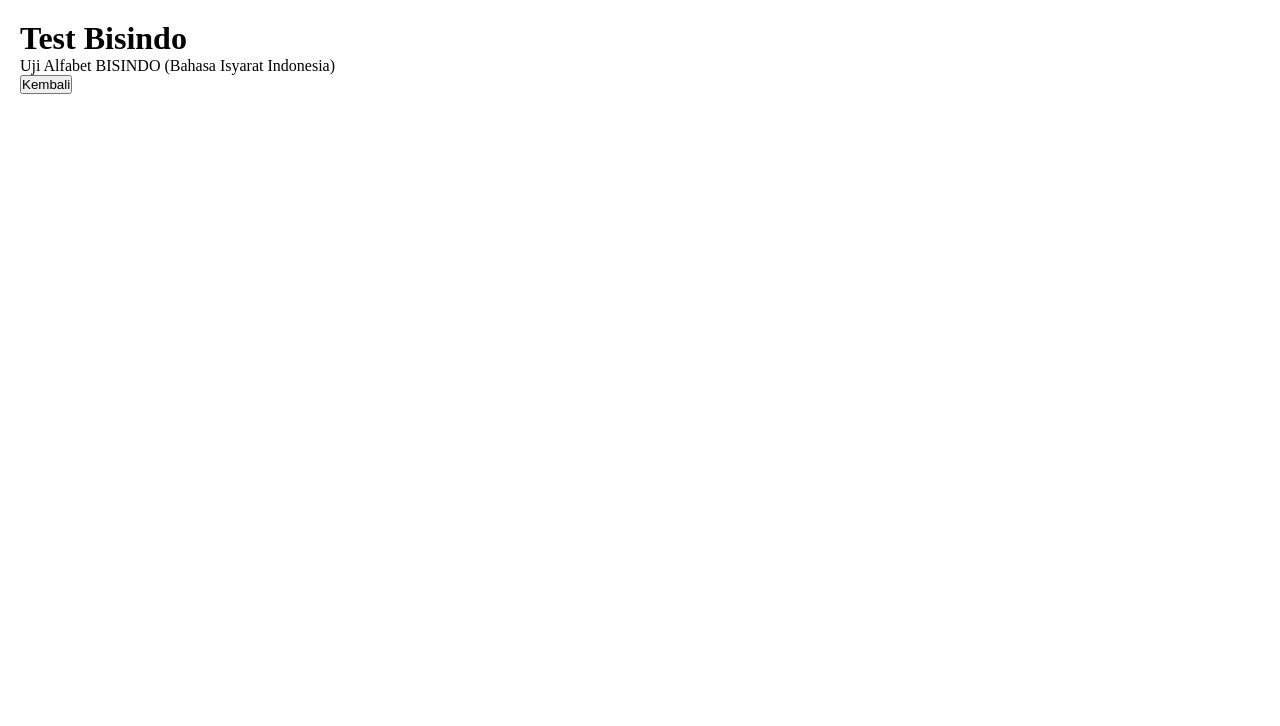
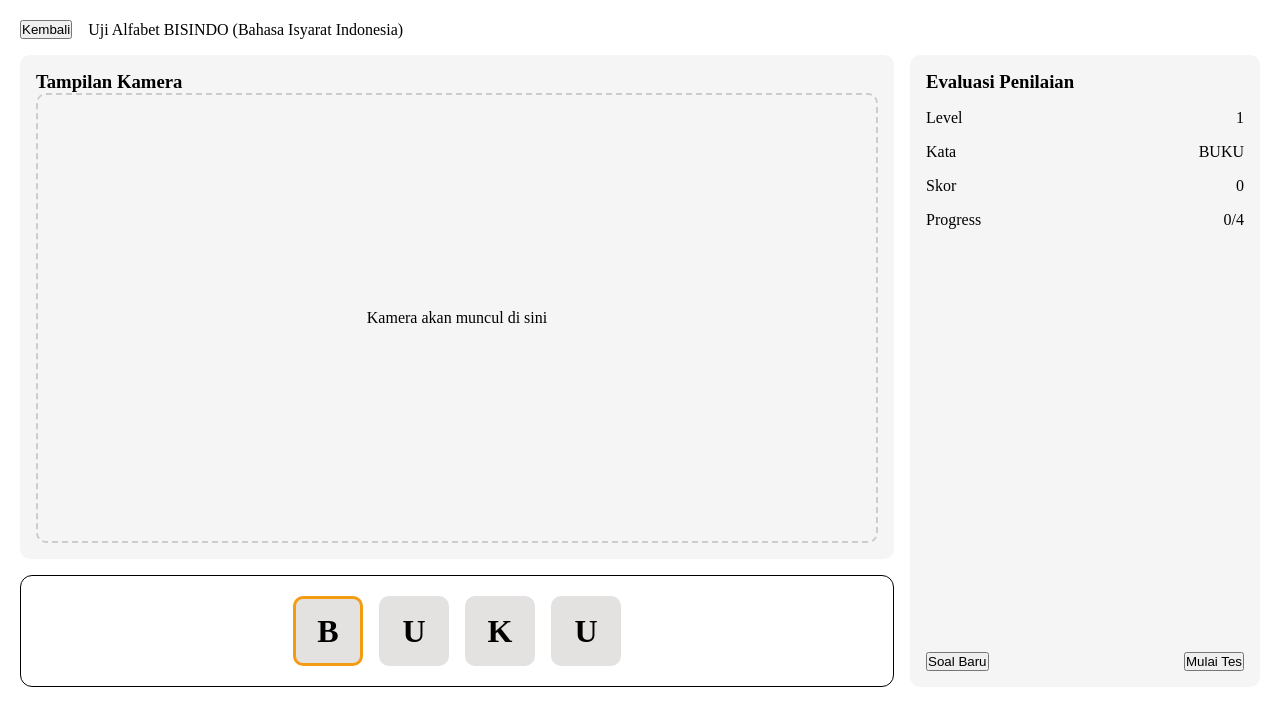
Before and after one commit to srmpandejlaki/BISINDO, a React (Vite) app in the folder frontend/: page /user/test-bisindo in a window 1280 px wide. Shown: the top 726 px of the page. Built offline with nearby package versions, Linux system fonts and the light colour scheme; no server answers.

Commit message:
halaman test kemampuan sudah dibuat

```diff
--- a/frontend/src/features/dashboard-user/pages/DashboardUser.jsx
+++ b/frontend/src/features/dashboard-user/pages/DashboardUser.jsx
@@ -1,7 +1,9 @@
 import React from "react";
-import { NavLink } from "react-router-dom";
+import { NavLink, useNavigate  } from "react-router-dom";
 
 function DashboardUser() {
+const navigate = useNavigate();
+
   return (
     <div className="content dashboard-user">
       <div className="pengantar">
@@ -14,12 +16,49 @@ function DashboardUser() {
           <p>Belajar Alfabet BISINDO (Bahasa Isyarat Indonesia)</p>
         </div>
       </NavLink>
-      <NavLink to="/user/test-bisindo">
+      <div className="test-bisindo">
         <div className="test-bisindo-card">
           <h3>Test Bisindo</h3>
           <p>Uji Alfabet BISINDO (Bahasa Isyarat Indonesia)</p>
         </div>
-      </NavLink>
+        <div className="button-levels">
+          <button
+            onClick={() =>
+              navigate("/user/test-bisindo", {
+                state: {
+                  level: 1
+                }
+              })
+            }
+          >
+            Level 1
+          </button>
+
+          <button
+            onClick={() =>
+              navigate("/user/test-bisindo", {
+                state: {
+                  level: 2
+                }
+              })
+            }
+          >
+            Level 2
+          </button>
+
+          <button
+            onClick={() =>
+              navigate("/user/test-bisindo", {
+                state: {
+                  level: 3
+                }
+              })
+            }
+          >
+            Level 3
+          </button>
+        </div>
+      </div>
     </div>
   );
 }
--- a/frontend/src/features/test-bisindo/pages/TestBisindo.jsx
+++ b/frontend/src/features/test-bisindo/pages/TestBisindo.jsx
@@ -1,16 +1,109 @@
-import React from "react";
-import { NavLink } from "react-router-dom";
+import React, { useState } from "react";
+import { NavLink, useLocation } from "react-router-dom";
+import words from "../utils/words";
 
 function TestBisindo() {
+  const location = useLocation();
+  const level = location.state?.level || 1;
+
+  const generateWord = (lvl) => {
+    const levelKey = `level${lvl}`;
+
+    const randomWord =
+      words[levelKey][
+        Math.floor(Math.random() * words[levelKey].length)
+      ];
+
+    return randomWord.toUpperCase();
+  };
+
+  const [targetWord, setTargetWord] = useState(() =>
+    generateWord(level)
+  );
+
+  const [currentIndex, setCurrentIndex] = useState(0);
+  const [score, setScore] = useState(0);
+
+  const handleNewQuestion = () => {
+    setTargetWord(generateWord(level));
+    setCurrentIndex(0);
+    setScore(0);
+  };
+
   return (
     <div className="content test-bisindo-page">
-      <h1>Test Bisindo</h1>
-      <p>Uji Alfabet BISINDO (Bahasa Isyarat Indonesia)</p>
-      <NavLink to="/user/dashboard">
-        <button>Kembali</button>
-      </NavLink>
+      <div className="head-page">
+        <NavLink to="/user/dashboard">
+          <button>Kembali</button>
+        </NavLink>
+
+        <p>Uji Alfabet BISINDO (Bahasa Isyarat Indonesia)</p>
+      </div>
+
+      <div className="main-test-section">
+        {/* LEFT */}
+        <div className="test-section">
+          <div className="camera-section">
+            <h3>Tampilan Kamera</h3>
+
+            <div className="camera-placeholder">
+              Kamera akan muncul di sini
+            </div>
+          </div>
+
+          <div className="result-section">
+            {targetWord.split("").map((letter, index) => (
+              <div
+                key={index}
+                className={`
+                  result-letter
+                  ${index < currentIndex ? "correct" : ""}
+                  ${index === currentIndex ? "active" : ""}
+                `}
+              >
+                {letter}
+              </div>
+            ))}
+          </div>
+        </div>
+
+        {/* RIGHT */}
+        <div className="evaluation-section">
+          <h3>Evaluasi Penilaian</h3>
+
+          <div className="evaluation-item">
+            <span>Level</span>
+            <span>{level}</span>
+          </div>
+
+          <div className="evaluation-item">
+            <span>Kata</span>
+            <span>{targetWord}</span>
+          </div>
+
+          <div className="evaluation-item">
+            <span>Skor</span>
+            <span>{score}</span>
+          </div>
+
+          <div className="evaluation-item">
+            <span>Progress</span>
+            <span>
+              {currentIndex}/{targetWord.length}
+            </span>
+          </div>
+
+          <div className="evaluation-buttons">
+            <button onClick={handleNewQuestion}>
+              Soal Baru
+            </button>
+
+            <button>Mulai Tes</button>
+          </div>
+        </div>
+      </div>
     </div>
-  )
-};
+  );
+}
 
 export default TestBisindo;
--- /dev/null
+++ b/frontend/src/features/test-bisindo/pages/TestBisindo.scss
@@ -0,0 +1,94 @@
+.test-bisindo-page {
+  display: flex;
+  flex-direction: column;
+  gap: 1rem;
+}
+
+.head-page {
+  display: flex;
+  align-items: center;
+  gap: 1rem;
+}
+
+.main-test-section {
+  display: grid;
+  grid-template-columns: 1fr 350px;
+  gap: 1rem;
+}
+
+.test-section {
+  display: flex;
+  flex-direction: column;
+  gap: 1rem;
+}
+
+.camera-section {
+  background: #f5f5f5;
+  border-radius: 10px;
+  padding: 1rem;
+}
+
+.camera-placeholder {
+  height: 450px;
+
+  display: flex;
+  justify-content: center;
+  align-items: center;
+
+  border: 2px dashed #ccc;
+  border-radius: 10px;
+}
+
+.result-section {
+  display: flex;
+  justify-content: center;
+  gap: 1rem;
+  flex-wrap: wrap;
+}
+
+.result-letter {
+  width: 70px;
+  height: 70px;
+
+  display: flex;
+  justify-content: center;
+  align-items: center;
+
+  font-size: 2rem;
+  font-weight: bold;
+
+  border-radius: 10px;
+
+  background: #e4e1e1;
+}
+
+.result-letter.active {
+  border: 3px solid #f39c12;
+}
+
+.result-letter.correct {
+  background: #2ecc71;
+  color: white;
+}
+
+.evaluation-section {
+  background: #f5f5f5;
+  border-radius: 10px;
+  padding: 1rem;
+
+  display: flex;
+  flex-direction: column;
+  gap: 1rem;
+}
+
+.evaluation-item {
+  display: flex;
+  justify-content: space-between;
+}
+
+.evaluation-buttons {
+  margin-top: auto;
+
+  display: flex;
+  justify-content: space-between;
+}
--- /dev/null
+++ b/frontend/src/features/test-bisindo/utils/words.js
@@ -0,0 +1,33 @@
+const words = {
+  level1: [
+    "aku",
+    "ibu",
+    "api",
+    "mie",
+    "tas",
+    "topi",
+    "bola",
+    "buku"
+  ],
+
+  level2: [
+    "rumah",
+    "mobil",
+    "pisang",
+    "bunga",
+    "sekolah",
+    "kantor",
+    "komputer"
+  ],
+
+  level3: [
+    "informatika",
+    "indonesia",
+    "universitas",
+    "teknologi",
+    "pemrograman",
+    "kecerdasan"
+  ]
+};
+
+export default words;
```
